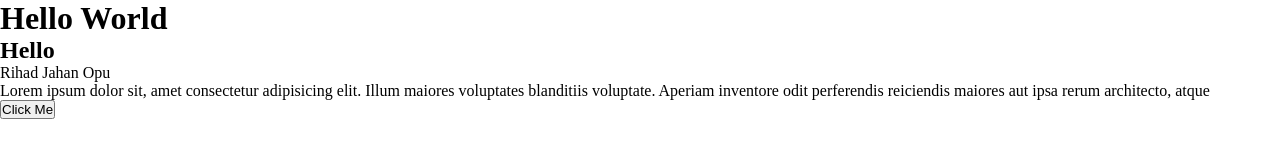
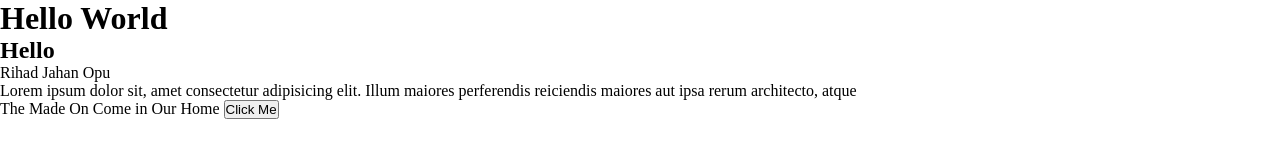
Before and after one commit to rihadjahanopu/protfilo, a plain HTML site: page index.html in a window 1280 px wide. Drawn offline with Linux system fonts and the light colour scheme.

Commit message:
New Line

```diff
--- a/index.html
+++ b/index.html
@@ -23,12 +23,12 @@
 				<p>Rihad Jahan Opu</p>
 				<p>
 					Lorem ipsum dolor sit, amet consectetur adipisicing elit. Illum
-					maiores voluptates blanditiis voluptate. Aperiam inventore odit
-					perferendis reiciendis maiores aut ipsa rerum architecto, atque
+					maiores perferendis reiciendis maiores aut ipsa rerum architecto,
+					atque
 				</p>
 			</div>
 		</div>
 
-		<span></span>
+		<span>The Made On Come in Our Home </span>
 	</body>
 </html>
```
